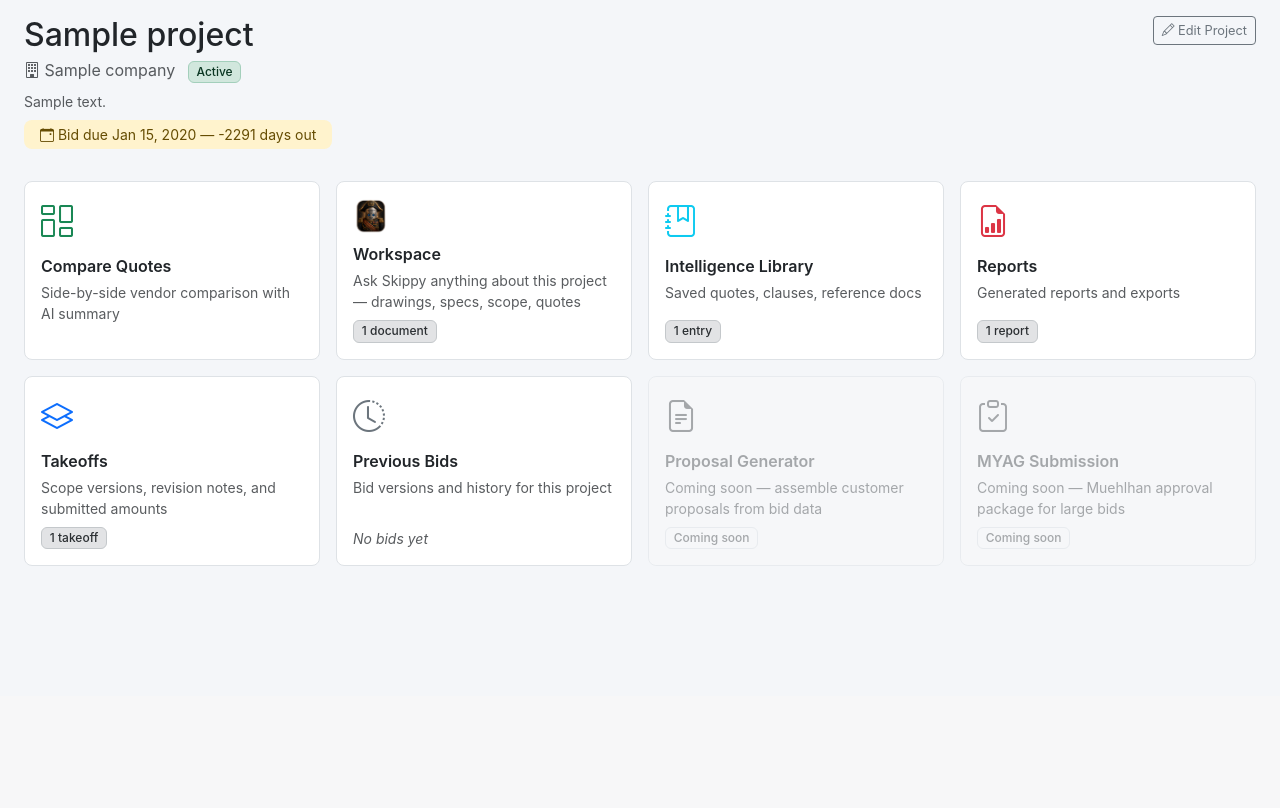
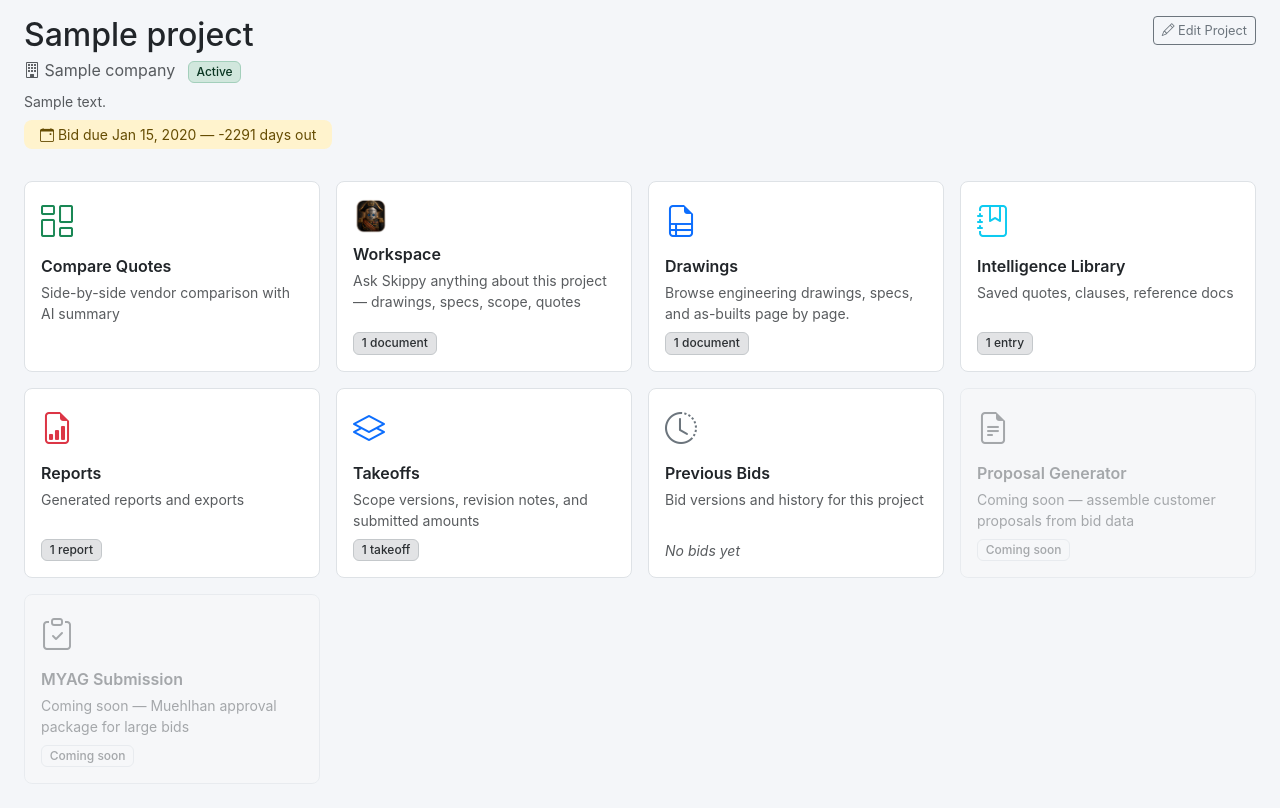
Before and after one commit to jKeonaona/powerscan, a Flask app: page /projects/1 in a window 1280 px wide. Shown: the part 104-912 px from the top of the page. Before the commit the page ends 670 px from the top, so only its background shows below. Run offline with Flask 3, Linux system fonts and the light colour scheme; a user stored in the database is signed in; tables that the repository leaves empty hold one stand-in row (values such as "Sample post").

Commit message:
Workspace polish (input visibility, send button weight, compact empty state, drop redundant subheading, rename drawer button to View drawings) + new Drawings card on project hub
Co-Authored-By: Claude Sonnet 4.6 <noreply@anthropic.com>

```diff
--- a/templates/project_hub.html
+++ b/templates/project_hub.html
@@ -74,6 +74,21 @@
                          style="border-radius:7px; object-fit:cover; margin-bottom:0.5rem;">
                     <div class="fw-semibold">Workspace</div>
                     <div class="text-muted small mt-1 flex-grow-1">Ask Skippy anything about this project — drawings, specs, scope, quotes</div>
+                    <span class="badge bg-secondary-subtle text-secondary-emphasis border border-secondary-subtle mt-2">
+                        {{ doc_count }} document{{ 's' if doc_count != 1 else '' }}
+                    </span>
+                </div>
+            </a>
+        </div>
+
+        <!-- Drawings -->
+        <div class="col-6 col-md-4 col-lg-3">
+            <a href="{{ url_for('drawings', project_id=project.id) }}"
+               class="card hub-card h-100 text-decoration-none">
+                <div class="card-body d-flex flex-column align-items-start p-3">
+                    <i class="bi bi-file-earmark-ruled fs-2 text-primary mb-2"></i>
+                    <div class="fw-semibold">Drawings</div>
+                    <div class="text-muted small mt-1 flex-grow-1">Browse engineering drawings, specs, and as-builts page by page.</div>
                     <span class="badge bg-secondary-subtle text-secondary-emphasis border border-secondary-subtle mt-2">
                         {{ doc_count }} document{{ 's' if doc_count != 1 else '' }}
                     </span>
```
Also changed, not shown: templates/project_workspace.html (+26 -9 lines).
